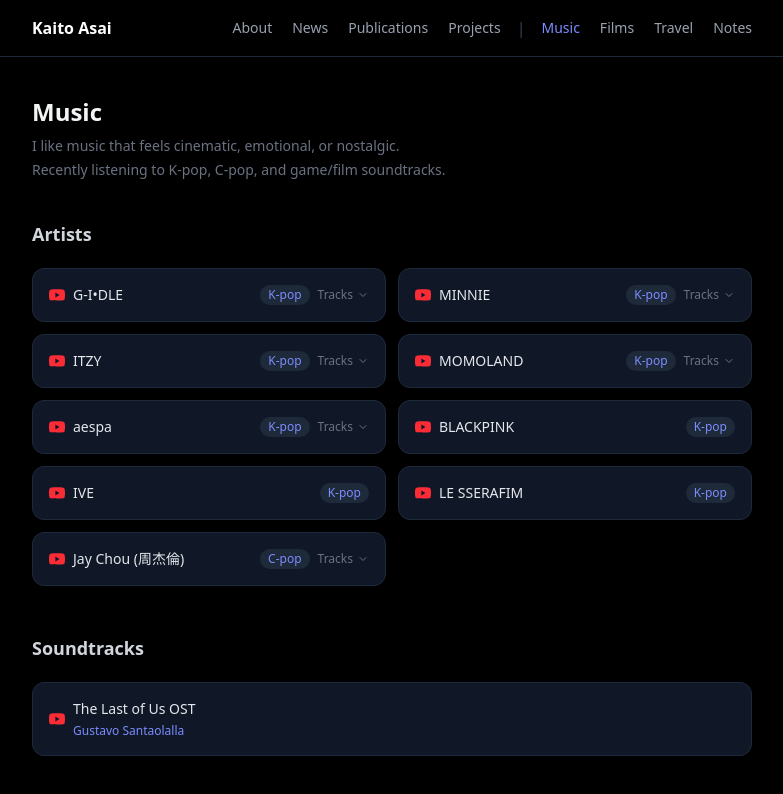
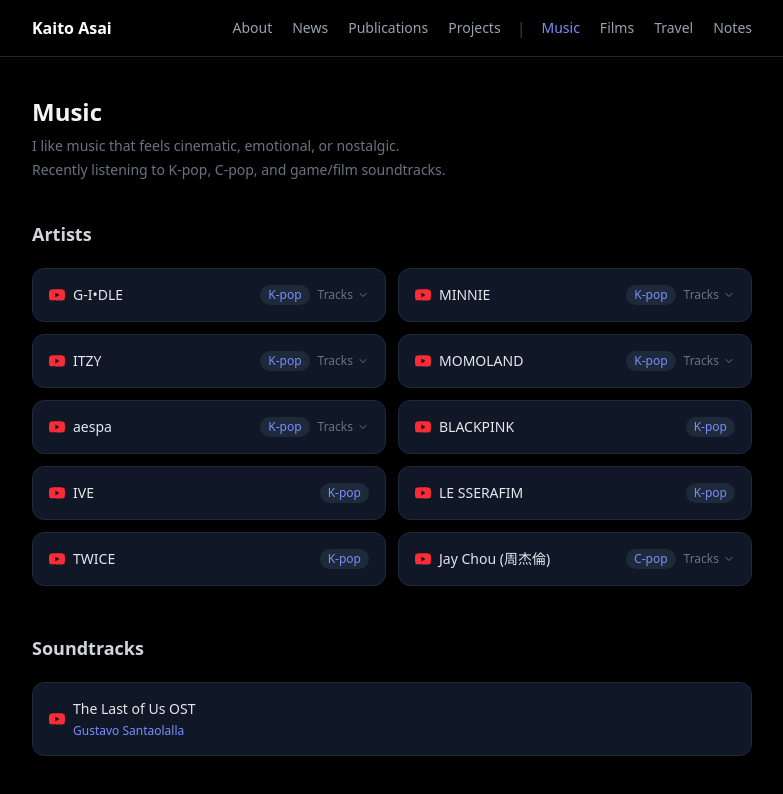
Before and after one commit to s1280061/my-portfolio, a Next.js app: page /music in a window 1280 px wide. Shown: the top 794 px of the page, without its empty margins (248-1031 px from the left). Built offline with nearby package versions, Linux system fonts and the light colour scheme.

Commit message:
Add TWICE to music artists

```diff
--- a/app/music/page.tsx
+++ b/app/music/page.tsx
@@ -74,6 +74,7 @@
   { name: "BLACKPINK", genre: "K-pop", url: "https://music.youtube.com/playlist?list=OLAK5uy_nsoD3Zf0AuDIGT89P_3UYvVS7-2rJRE0k" },
   { name: "IVE", genre: "K-pop", url: "https://music.youtube.com/playlist?list=OLAK5uy_k8K_LmuIFJFQOLHMJmqqUosWm6LNcHkgA" },
   { name: "LE SSERAFIM", genre: "K-pop", url: "https://music.youtube.com/playlist?list=OLAK5uy_lXu9b-kyr863NqHndQNB0hrkuuQVGGW8c" },
+  { name: "TWICE", genre: "K-pop", url: "https://music.youtube.com/playlist?list=OLAK5uy_mGPd1ASltST1pPNsekZXKO2VwGUFp_FQs" },
   {
     name: "Jay Chou (周杰倫)",
     genre: "C-pop",
```
